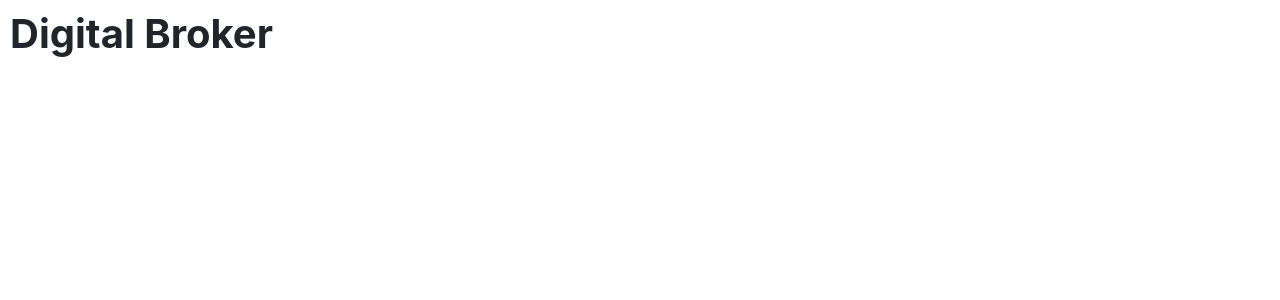
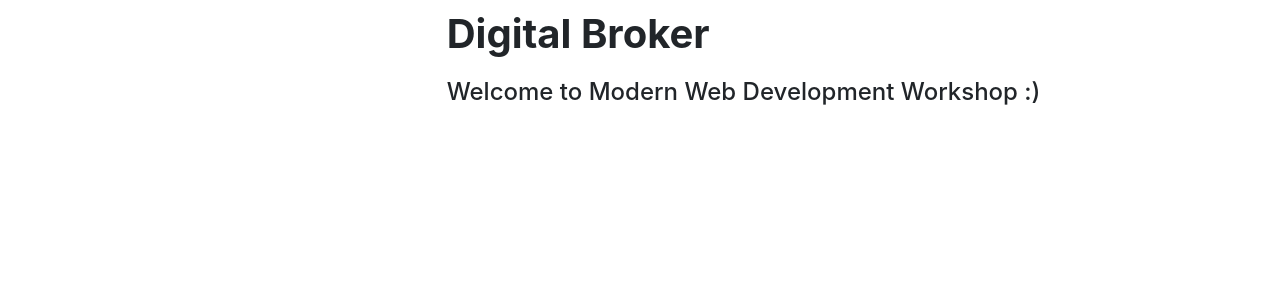
Before and after one commit to LukasMomot/Digital-Broker-v2, an Angular app: page / in a window 1280 px wide. Shown: the top 300 px of the page. Built offline with nearby package versions, Linux system fonts and the light colour scheme.

Commit message:
change app template

```diff
--- a/src/app/app.component.html
+++ b/src/app/app.component.html
@@ -1,11 +1,13 @@
 <div class='container-fluid'>
   <div class='row'>
-    <div class='col-sm-7 body-content'>
-      <div class="row header-logo">
-        <h1>Digital Broker</h1>
-        <router-outlet></router-outlet>
+    <div class='col-sm-6 offset-lg-4 body-content'>
+      <div class="row">
+        <h1 class="title">Digital Broker</h1>
+        <h4>Welcome to Modern Web Development Workshop :)</h4>
       </div>
-      <div class="col-sm-2"></div>
+      <div class="row">
+          <router-outlet></router-outlet>
+      </div>
     </div>
   </div>
 </div>
--- a/src/app/app.component.scss
+++ b/src/app/app.component.scss
@@ -1,4 +1,8 @@
-h1 {
+.title {
+    margin-top: 10px;
+    margin-bottom: 20px;
     font-weight: bold;
-    margin: 10px;
 }
+div {
+    .row { margin: 0; padding: 0 }
+}
```
